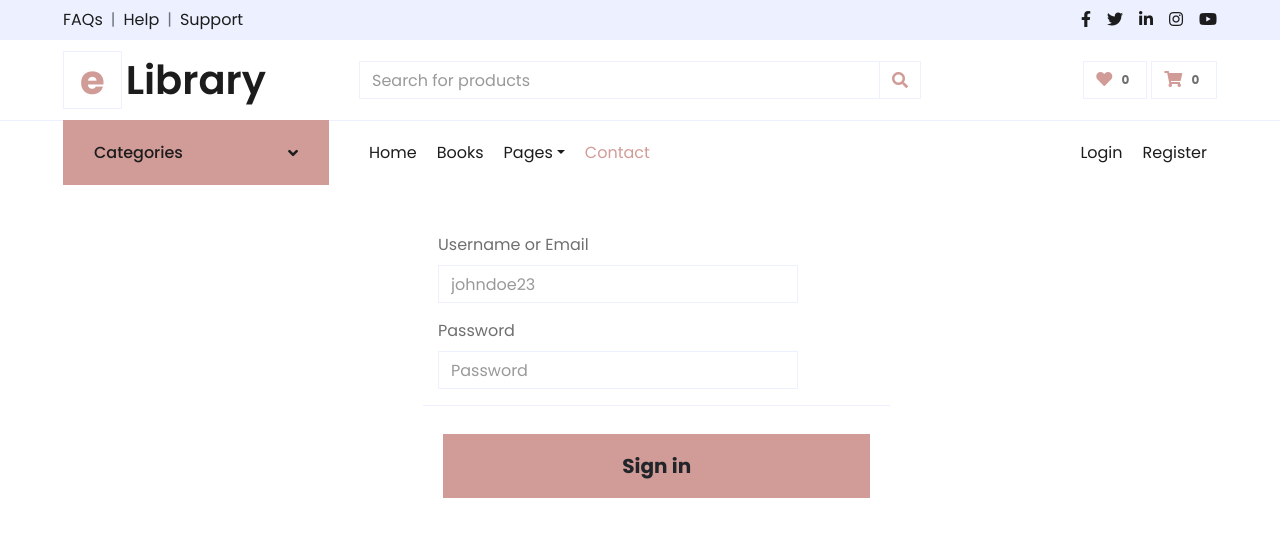
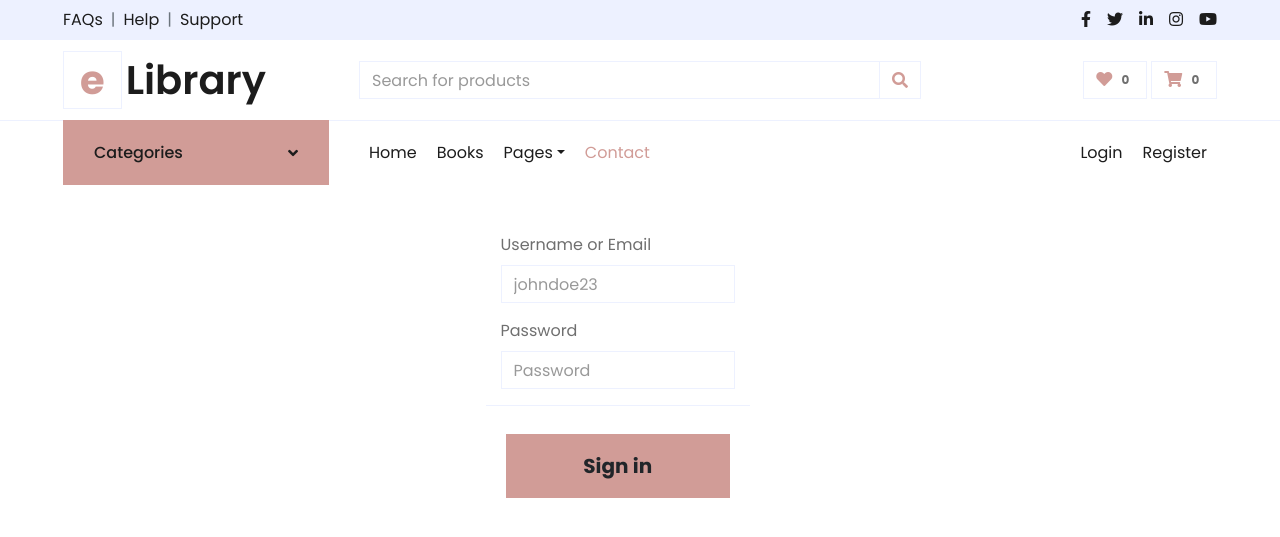
Before and after one commit to Dion-Kastrati/Projekti-Web2, a PHP site: page /login.php in a window 1280 px wide. Shown: the top 537 px of the page. Run offline with PHP 8.4, Linux system fonts and the light colour scheme; some libraries are stand-ins or nearby versions.

Commit message:
Update login.css

```diff
--- a/css/login.css
+++ b/css/login.css
@@ -1,11 +1,11 @@
 .middle{
 
     display: block !important;
-    width: 70%;
+    width: 50%;
     position: relative;
-    left: 30%;
+    left: 35%;
 }
 
 .middle > .form-group > .login{
-    width: 60%;
+    width: 50%;
 }
```
